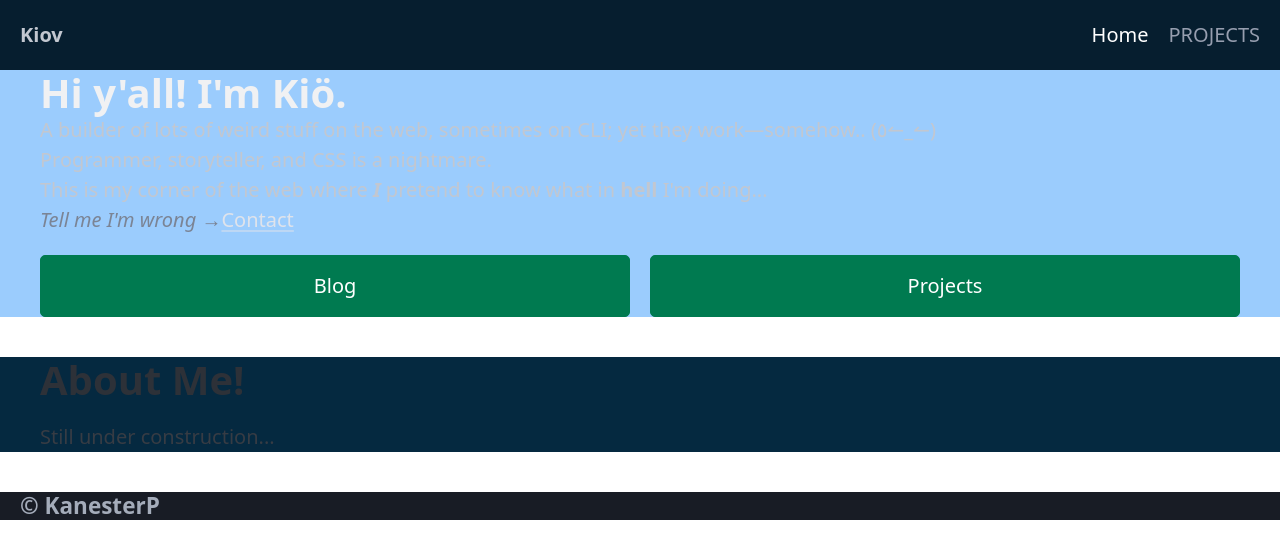
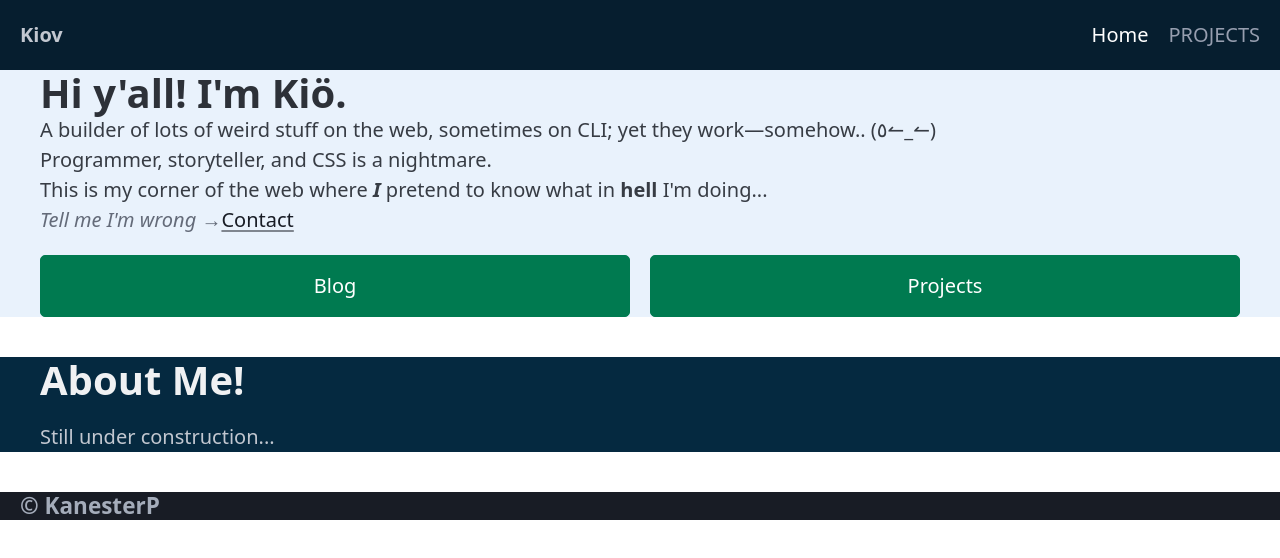
Before and after one commit to Kanester/portfolio, a SvelteKit app: page / in a window 1280 px wide. Shown: the top 558 px of the page. Built offline with nearby package versions, Linux system fonts and the light colour scheme.

Commit message:
--no-message

```diff
--- a/src/routes/+page.svelte
+++ b/src/routes/+page.svelte
@@ -1,4 +1,4 @@
-<section class="container-fluid pico-background-azure-200" data-theme="dark">
+<section class="container-fluid pico-background-azure-50" data-theme="light">
   <div class="container">
     <hgroup>
       <h1>Hi y'all! I'm Kiö.</h1>
@@ -15,7 +15,7 @@
   </div>
 </section>
 
-<section class="pico-background-azure-850" data-theme="light">
+<section class="pico-background-azure-850" data-theme="dark">
   <div class="container-fluid">
     <div class="container">
       <h1>About Me!</h1>
```
